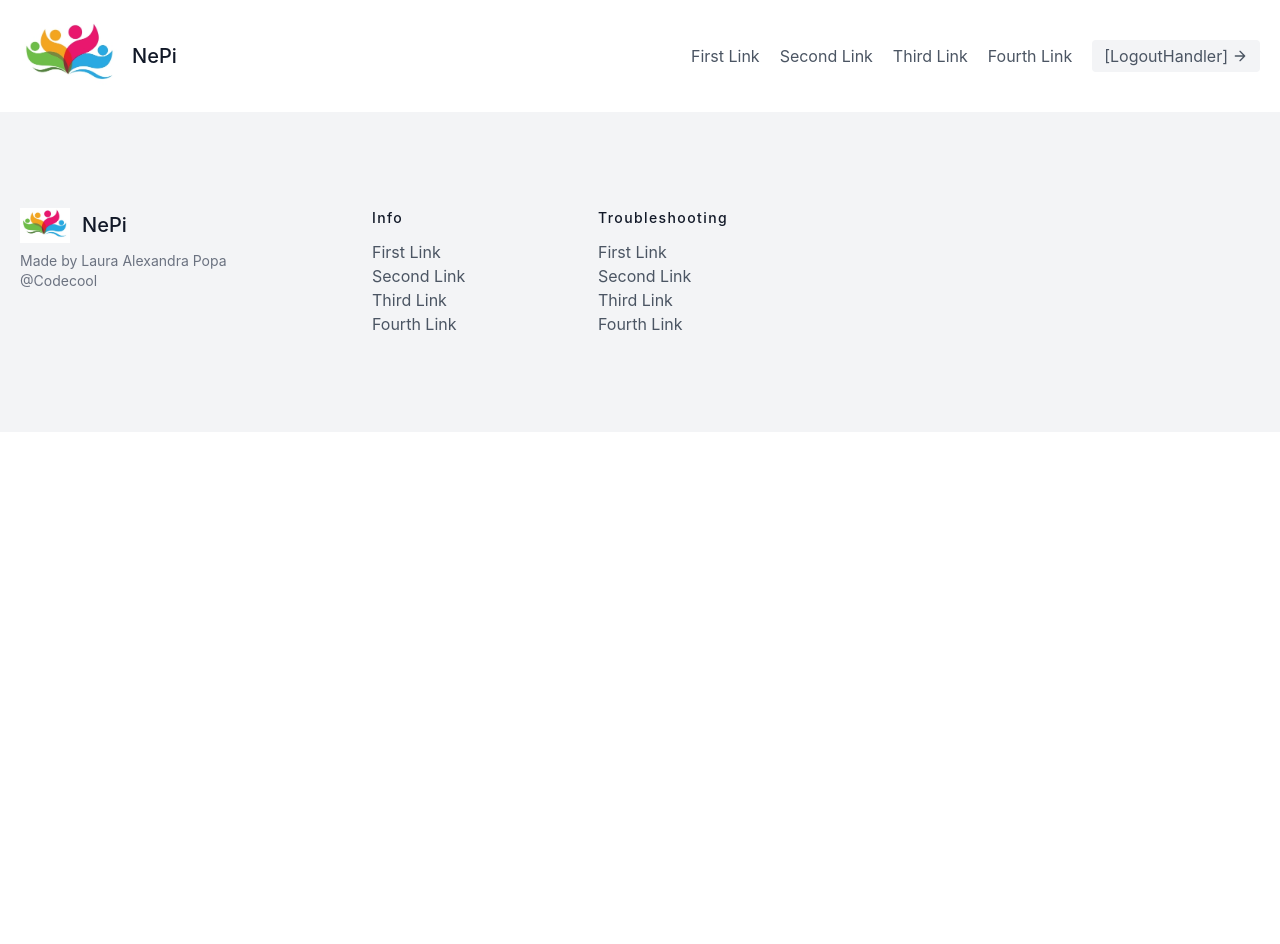
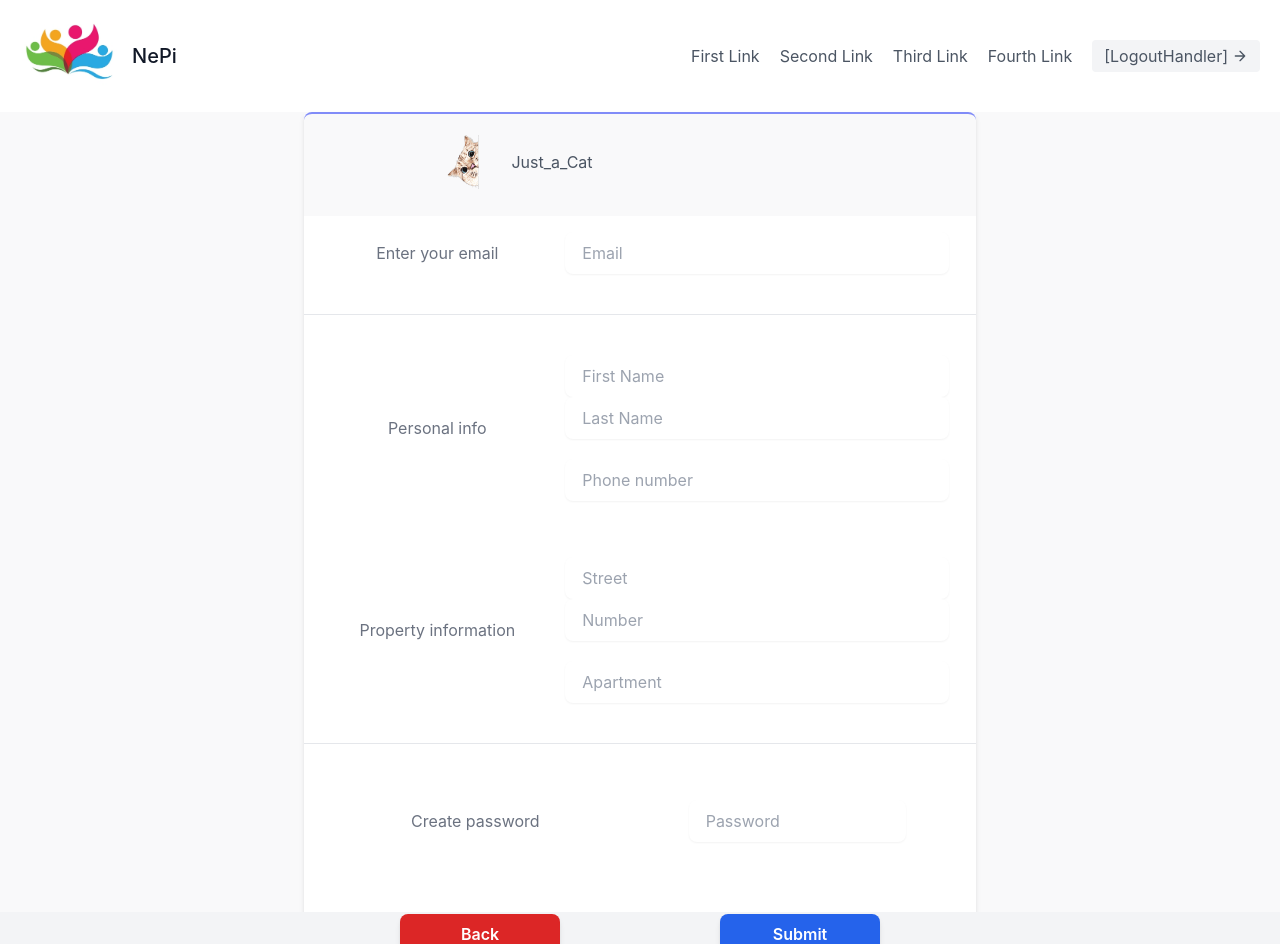
Before and after one commit to LAPopa/NePi, a React (Create React App) app: page /registration/owners in a window 1280 px wide. Shown: the top 944 px of the page. Before the commit the page ends 800 px from the top, so only its background shows below. Built offline with nearby package versions, Linux system fonts and the light colour scheme.

Commit message:
owners registration form

```diff
--- a/src/App.js
+++ b/src/App.js
@@ -8,6 +8,7 @@ import LandingPage from "./components/LandingPage";
 import Footer from "./components/Footer";
 import Header from './components/Header';
 import {CommunityRegistrationSelector} from "./components/CommunityRegistrationSelector";
+import {OwnerRegistration} from "./components/OwnerRegistration";
 
 function App() {
     return (
@@ -24,6 +25,7 @@ function App() {
                     <Route exact path={"/"} element={<LandingPage/>}>
                     </Route>
                     <Route exact path={"/community-register"} element={<CommunityRegistrationSelector/>}/>
+                    <Route exact path={"/registration/owners"} element={<OwnerRegistration/>}/>
 
 
                 </Routes>
--- a/src/components/CommunityRegistrationSelector.js
+++ b/src/components/CommunityRegistrationSelector.js
@@ -24,7 +24,8 @@ export function CommunityRegistrationSelector() {
                             <p className="leading-relaxed text-base">I have a house/ apartment or lend others
                                 property.</p>
                             <button
-                                className="flex mx-auto mt-6 text-white bg-green-500 border-0 py-2 px-5 focus:outline-none hover:bg-green-600 rounded">Register
+                                className="flex mx-auto mt-6 text-white bg-green-500 border-0 py-2 px-5 focus:outline-none hover:bg-green-600 rounded"
+                            onClick={() => navigate("/registration/owners")}>Register
                             </button>
                         </div>
                         <div className="sm:w-1/2 mb-10 px-4">
--- /dev/null
+++ b/src/components/OwnerRegistration.js
@@ -0,0 +1,135 @@
+import '../App.css';
+import ProfilePic from '../assets/profilePic.png';
+import React from "react";
+import {useNavigate} from "react-router-dom";
+
+
+export function OwnerRegistration() {
+    let navigate = useNavigate();
+
+    return (
+        <div>
+            <section className="h-screen bg-gray-100 bg-opacity-50">
+                <form className="container max-w-2xl mx-auto shadow-md md:w-3/4">
+                    <div className="p-4 bg-gray-100 border-t-2 border-indigo-400 rounded-lg bg-opacity-5">
+                        <div className="max-w-sm mx-auto md:w-full md:mx-0">
+                            <div className="inline-flex items-center space-x-4">
+                                <a href="#" className="block relative">
+                                    <img alt="profil" src={ProfilePic}
+                                         className="mx-auto object-cover rounded-full h-16 w-16 "/>
+                                </a>
+                                <h1 className="text-gray-600">
+                                    Just_a_Cat
+                                </h1>
+                            </div>
+                        </div>
+                    </div>
+                    <div className="space-y-6 bg-white">
+                        <div className="items-center w-full p-4 space-y-4 text-gray-500 md:inline-flex md:space-y-0">
+                            <h2 className="max-w-sm mx-auto md:w-1/3">
+                                Enter your email
+                            </h2>
+                            <div className="max-w-sm mx-auto md:w-2/3">
+                                <div className=" relative ">
+                                    <input type="text" id="user-info-email"
+                                           className=" rounded-lg border-transparent flex-1 appearance-none border border-gray-300 w-full py-2 px-4 bg-white text-gray-700 placeholder-gray-400 shadow-sm text-base focus:outline-none focus:ring-2 focus:ring-purple-600 focus:border-transparent"
+                                           placeholder="Email"/>
+                                </div>
+                            </div>
+                        </div>
+                        <hr/>
+                        <div className="items-center w-full p-4 space-y-4 text-gray-500 md:inline-flex md:space-y-0">
+                            <h2 className="max-w-sm mx-auto md:w-1/3">
+                                Personal info
+                            </h2>
+                            <div className="max-w-sm mx-auto space-y-5 md:w-2/3">
+                                <div>
+                                    <div className=" relative ">
+                                        <input type="text" id="user-info-first-name"
+                                               className=" rounded-lg border-transparent flex-1 appearance-none border border-gray-300 w-full py-2 px-4 bg-white text-gray-700 placeholder-gray-400 shadow-sm text-base focus:outline-none focus:ring-2 focus:ring-purple-600 focus:border-transparent"
+                                               placeholder="First Name"/>
+                                    </div>
+                                    <div className=" relative ">
+                                        <input type="text" id="user-info-last-name"
+                                               className=" rounded-lg border-transparent flex-1 appearance-none border border-gray-300 w-full py-2 px-4 bg-white text-gray-700 placeholder-gray-400 shadow-sm text-base focus:outline-none focus:ring-2 focus:ring-purple-600 focus:border-transparent"
+                                               placeholder="Last Name"/>
+                                    </div>
+                                </div>
+                                <div>
+                                    <div className=" relative ">
+                                        <input type="text" id="user-info-phone"
+                                               className=" rounded-lg border-transparent flex-1 appearance-none border border-gray-300 w-full py-2 px-4 bg-white text-gray-700 placeholder-gray-400 shadow-sm text-base focus:outline-none focus:ring-2 focus:ring-purple-600 focus:border-transparent"
+                                               placeholder="Phone number"/>
+                                    </div>
+                                </div>
+                            </div>
+                        </div>
+                        <div className="items-center w-full p-4 space-y-4 text-gray-500 md:inline-flex md:space-y-0">
+                            <h2 className="max-w-sm mx-auto md:w-1/3">
+                                Property information
+                            </h2>
+                            <div className="max-w-sm mx-auto space-y-5 md:w-2/3">
+                                <div>
+                                    <div className=" relative ">
+                                        <input type="text" id="user-info-street"
+                                               className=" rounded-lg border-transparent flex-1 appearance-none border border-gray-300 w-full py-2 px-4 bg-white text-gray-700 placeholder-gray-400 shadow-sm text-base focus:outline-none focus:ring-2 focus:ring-purple-600 focus:border-transparent"
+                                               placeholder="Street"/>
+                                    </div>
+                                    <div className=" relative ">
+                                        <input type="text" id="user-info-number"
+                                               className=" rounded-lg border-transparent flex-1 appearance-none border border-gray-300 w-full py-2 px-4 bg-white text-gray-700 placeholder-gray-400 shadow-sm text-base focus:outline-none focus:ring-2 focus:ring-purple-600 focus:border-transparent"
+                                               placeholder="Number"/>
+                                    </div>
+                                </div>
+                                <div>
+                                    <div className=" relative ">
+                                        <input type="text" id="user-info-apartment"
+                                               className=" rounded-lg border-transparent flex-1 appearance-none border border-gray-300 w-full py-2 px-4 bg-white text-gray-700 placeholder-gray-400 shadow-sm text-base focus:outline-none focus:ring-2 focus:ring-purple-600 focus:border-transparent"
+                                               placeholder="Apartment"/>
+                                    </div>
+                                </div>
+                            </div>
+                        </div>
+                        <hr/>
+                        <div className="items-center w-full p-8 space-y-4 text-gray-500 md:inline-flex md:space-y-0">
+                            <h2 className="max-w-sm mx-auto md:w-4/12">
+                                Create password
+                            </h2>
+                            <div className="w-full max-w-sm pl-2 mx-auto space-y-5 md:w-5/12 md:pl-9 md:inline-flex">
+                                <div className=" relative ">
+                                    <input type="text" id="user-info-password"
+                                           className=" rounded-lg border-transparent flex-1 appearance-none border border-gray-300 w-full py-2 px-4 bg-white text-gray-700 placeholder-gray-400 shadow-sm text-base focus:outline-none focus:ring-2 focus:ring-purple-600 focus:border-transparent"
+                                           placeholder="Password"/>
+                                </div>
+                            </div>
+
+
+                        </div>
+                        <div className="items-center w-full p-4 space-y-4 text-gray-500 md:inline-flex md:space-y-0">
+
+
+                            <div className="max-w-sm mx-auto md:w-1/4">
+                                <button
+                                    className="py-2 px-4  bg-red-600 hover:bg-pink-700 focus:ring-pink-500 focus:ring-offset-pink-200 text-white w-full transition ease-in duration-200 text-center text-base font-semibold shadow-md focus:outline-none focus:ring-2 focus:ring-offset-2  rounded-lg "
+                                    onClick={() => navigate("/")}>
+                                    Back
+                                </button>
+                            </div>
+                            <div className="max-w-sm mx-auto md:w-1/4">
+                                <button type="submit"
+                                        className="py-2 px-4  bg-blue-600 hover:bg-blue-700 focus:ring-blue-500 focus:ring-offset-blue-200 text-white w-full transition ease-in duration-200 text-center text-base font-semibold shadow-md focus:outline-none focus:ring-2 focus:ring-offset-2  rounded-lg ">
+                                    Submit
+                                </button>
+                            </div>
+
+                        </div>
+                        <hr/>
+
+
+                    </div>
+                </form>
+            </section>
+
+        </div>
+    )
+}
```
Also changed, not shown: src/assets/profilePic.png (added).
